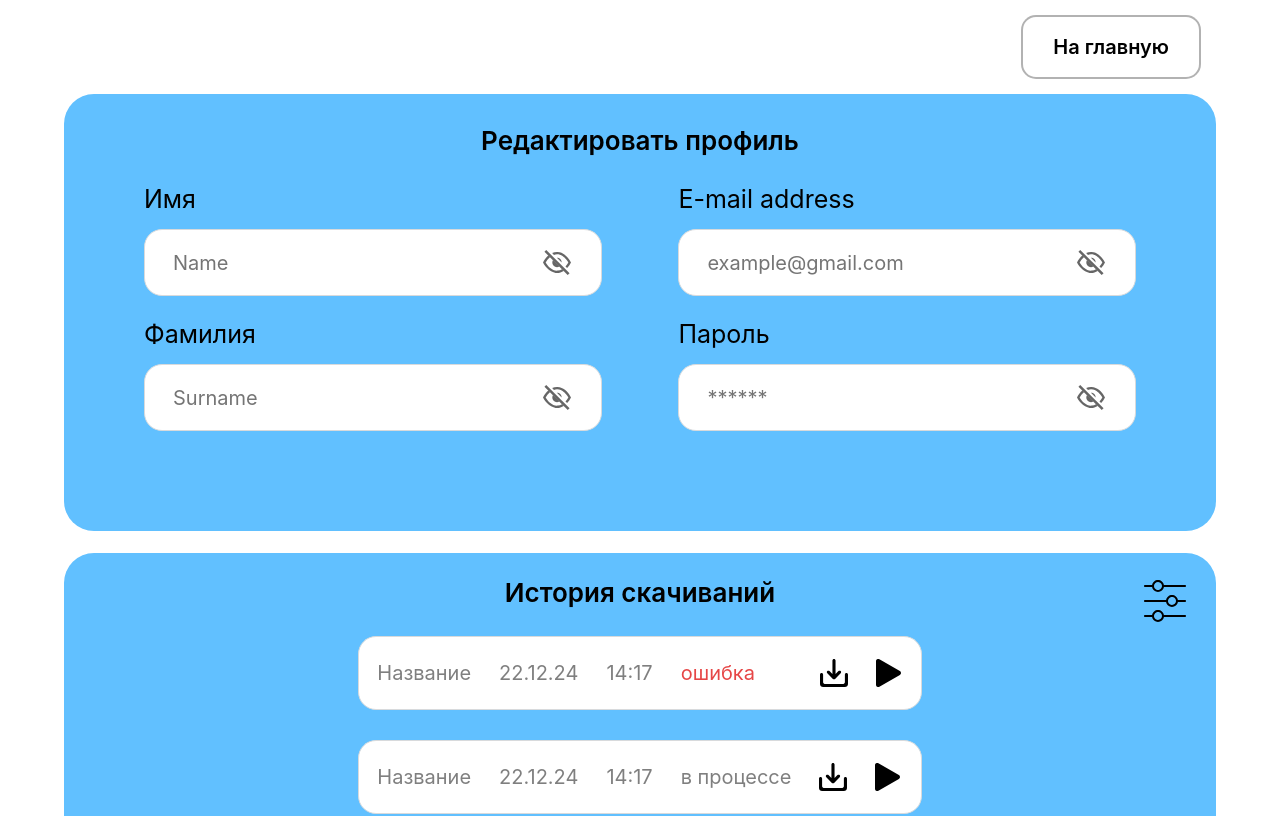
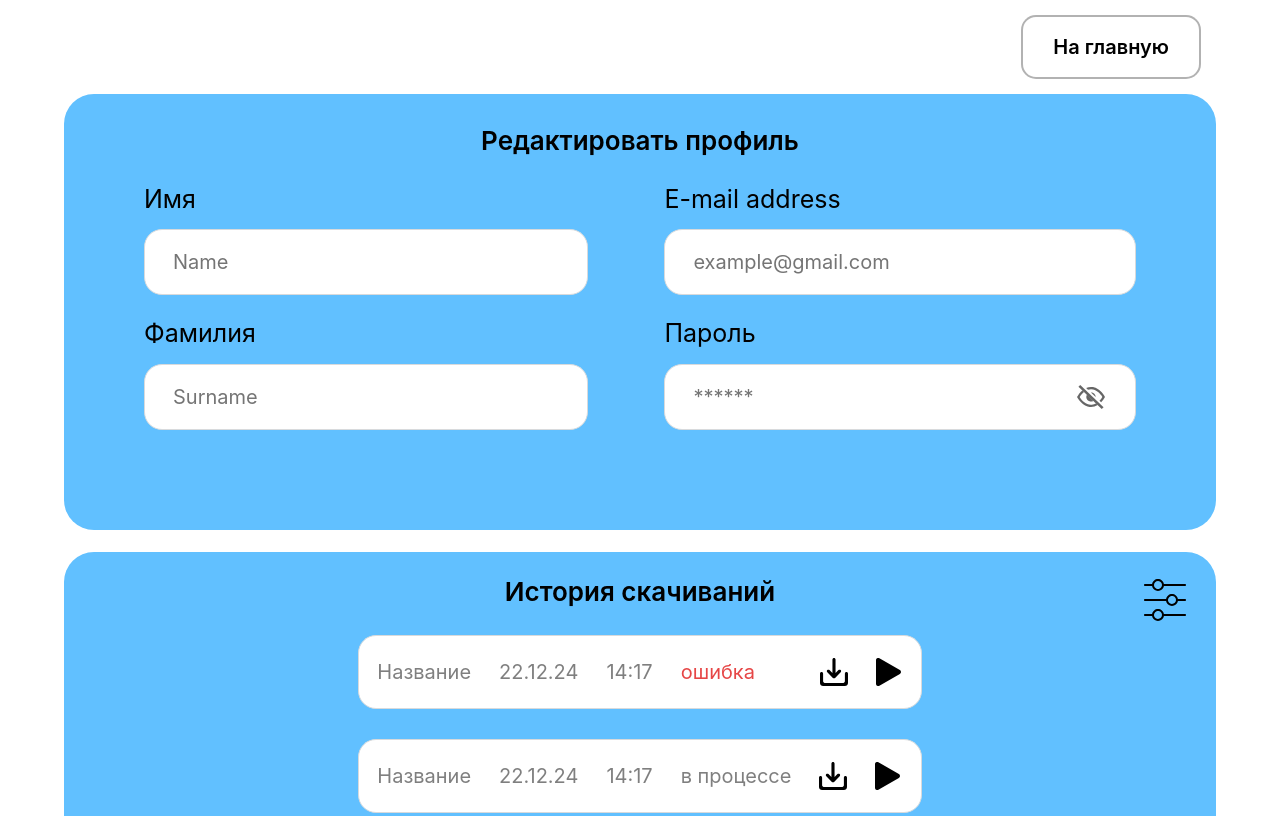
Before and after one commit to MEDOYED/harmonia, a React (Vite) app: page /profile in a window 1280 px wide. Shown: the top 816 px of the page. Built offline with nearby package versions, Linux system fonts and the light colour scheme; a web font is replaced by a local one.

Commit message:
profile-page | corected layout and delete unnecessary eye-icon

```diff
--- a/src/components/pages/profile-page/profile-page.jsx
+++ b/src/components/pages/profile-page/profile-page.jsx
@@ -8,18 +8,10 @@ import eyeIcon from "../../../assets/img/eye.svg";
 import "./profile-page.scss";
 
 const ProfilePage = () => {
-  const [inputTypes, setInputTypes] = useState({
-    name: "password",
-    email: "password",
-    surname: "password",
-    password: "password",
-  });
+  const [inputType, setInputType] = useState("password");
 
-  const toggleInputType = (field) => {
-    setInputTypes((prevTypes) => ({
-      ...prevTypes,
-      [field]: prevTypes[field] === "password" ? "text" : "password",
-    }));
+  const toggleInputType = () => {
+    setInputType((prevType) => (prevType === "password" ? "text" : "password"));
   };
 
   return (
@@ -36,53 +28,29 @@ const ProfilePage = () => {
             <p className="profile-page__profile-item">
               <label htmlFor="name">Имя</label>
               <div className="profile-page__profile-item__inner">
-                <input type={inputTypes.name} name="name" id="name" placeholder="Name" />
-                <img onClick={() => toggleInputType("name")} src={eyeIcon} alt="eye" />
+                <input type="text" name="name" id="name" placeholder="Name" />
               </div>
             </p>
 
             <p className="profile-page__profile-item">
               <label htmlFor="email">E-mail address</label>
               <div className="profile-page__profile-item__inner">
-                <input
-                  type={inputTypes.email}
-                  name="email"
-                  id="email"
-                  placeholder="example@gmail.com"
-                />
-                <img onClick={() => toggleInputType("email")} src={eyeIcon} alt="eye" />
+                <input type="text" name="email" id="email" placeholder="example@gmail.com" />
               </div>
             </p>
 
             <p className="profile-page__profile-item">
               <label htmlFor="surname">Фамилия</label>
               <div className="profile-page__profile-item__inner">
-                <input
-                  type={inputTypes.surname}
-                  name="surname"
-                  id="surname"
-                  placeholder="Surname"
-                />
-                <img onClick={() => toggleInputType("surname")} src={eyeIcon} alt="eye" />
+                <input type="text" name="surname" id="surname" placeholder="Surname" />
               </div>
             </p>
 
             <p className="profile-page__profile-item">
               <label htmlFor="password">Пароль</label>
               <div className="profile-page__profile-item__inner">
-                <input
-                  type={inputTypes.password}
-                  name="password"
-                  id="password"
-                  placeholder="******"
-                />
-                <img
-                  onClick={() => {
-                    toggleInputType("password");
-                  }}
-                  src={eyeIcon}
-                  alt="eye"
-                />
+                <input type={inputType} name="password" id="password" placeholder="******" />
+                <img onClick={toggleInputType} src={eyeIcon} alt="eye" />
               </div>
             </p>
           </form>
```
